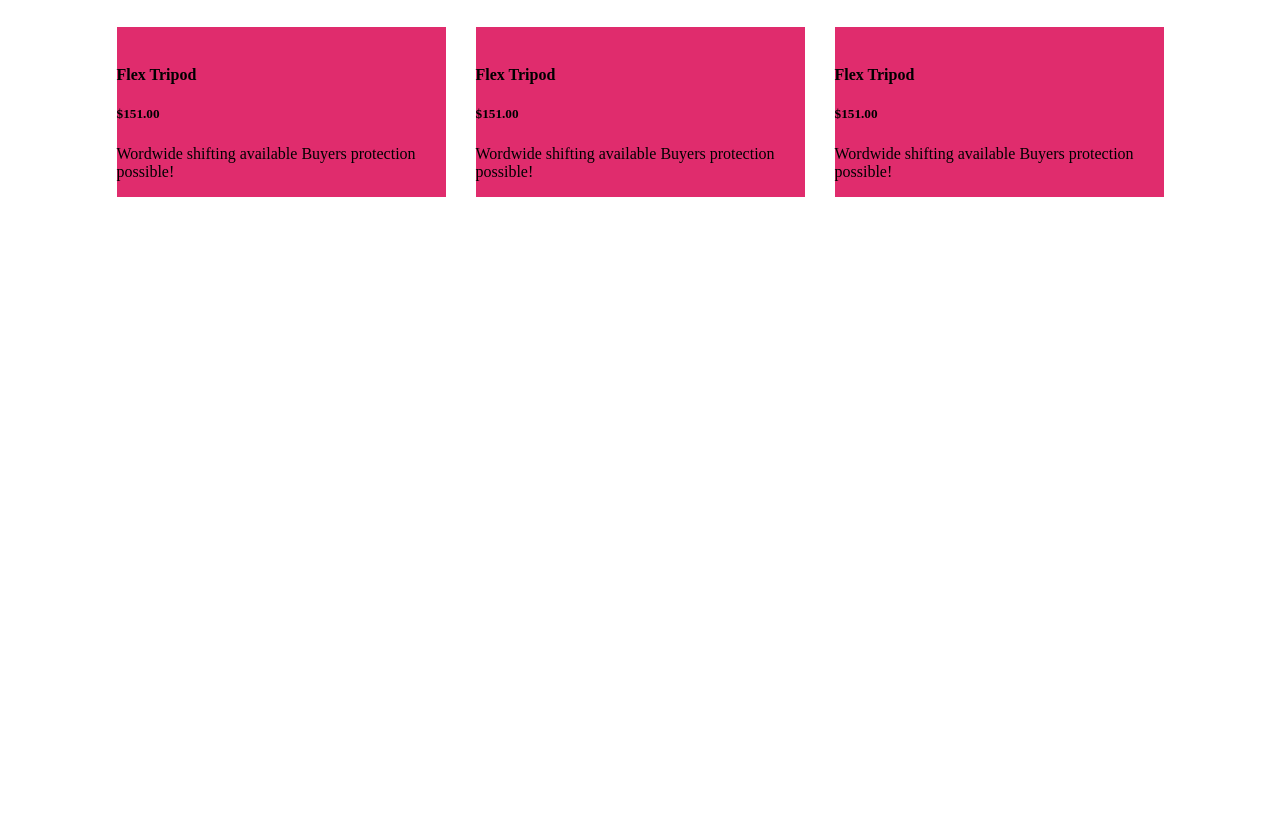
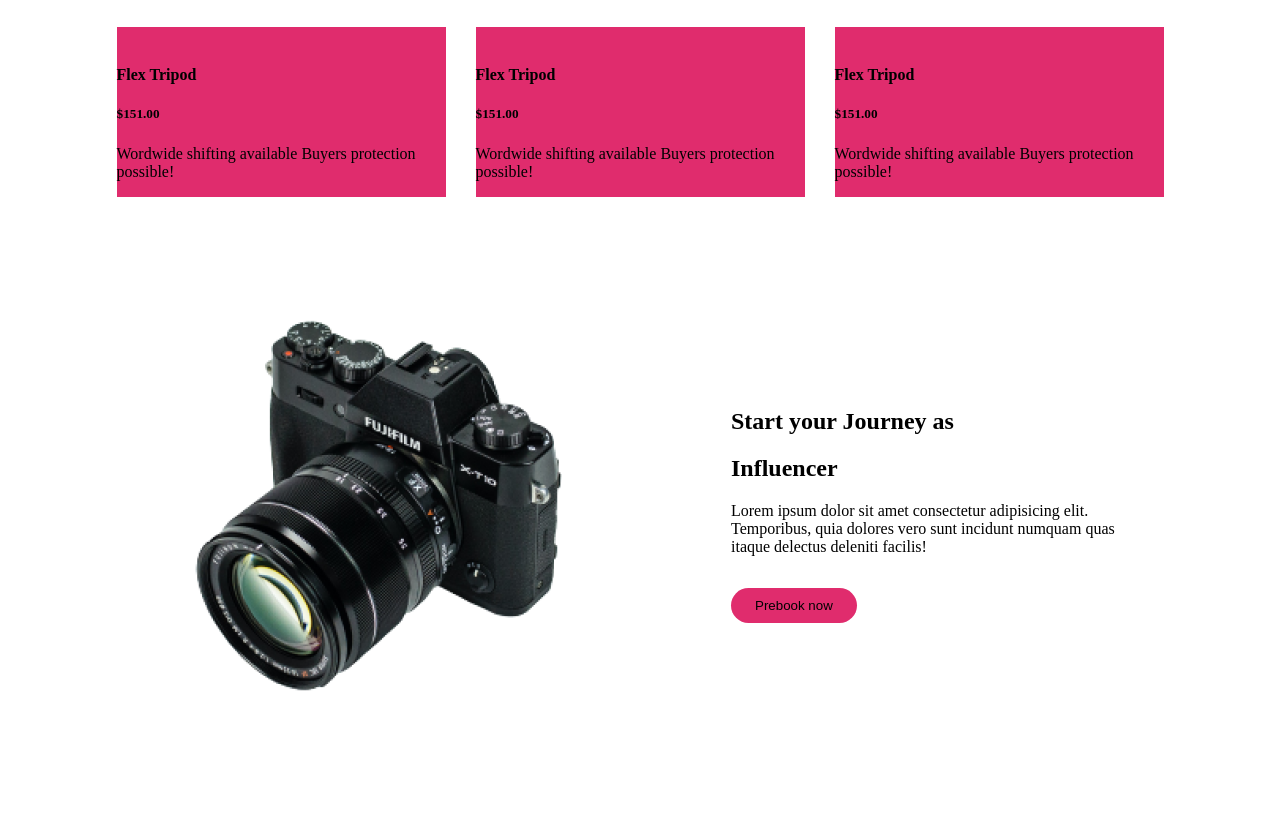
Before and after one commit to mariaisratjahan/influencer-gear, a plain HTML site: page index.html in a window 1280 px wide. Shown: the part 993-1808 px from the top of the page. Before the commit the page ends 1190 px from the top, so only its background shows below. Drawn offline with Linux system fonts and the light colour scheme.

Commit message:
featured-product html done

```diff
--- a/index.html
+++ b/index.html
@@ -29,7 +29,7 @@
     <main>
         <!---------banner section ---------------->
         <section class="banner">
-            <div class="banner-container">
+            <div class="banner-container flexible-content">
                 <div class="banner-content">
                     <h1>Start your Journey as </h1>
                     <h1>Influencer</h1>
@@ -123,6 +123,21 @@
                 </div>
             </div>
         </section>
+        <!----------- featured products --------------->
+        <section class="featured-product">
+            <div class="featured-product-container flexible-content">
+                <div>
+                    <img src="./images/main-camera.png" alt="">
+                </div>
+                <div class="featured-product-content">
+                    <h1>Start your Journey as </h1>
+                    <h1>Influencer</h1>
+                    <p>Lorem ipsum dolor sit amet consectetur adipisicing elit. Temporibus, quia dolores vero sunt incidunt numquam quas itaque delectus deleniti facilis!</p>
+                    <button>Prebook now</button>
+                </div>
+            </div>
+
+        </section>
 
 
     </main>
--- a/style.css
+++ b/style.css
@@ -10,6 +10,12 @@ button{
     border:none;
     margin-top: 16px;
 }
+.flexible-content{
+    display:flex;
+    align-items: center;
+    gap: 126px;
+}
+/* ------------header style --------------- */
 header{
     padding:0 100px;
 }
@@ -38,11 +44,7 @@ header{
 .banner{
     padding:50px 120px;
 }
-.banner-container{
-    display:flex;
-    align-items: center;
-    gap: 126px;
-}
+
 .banner-content{
     /* padding-right: 133px; */
     font-family: Poppins;
@@ -68,7 +70,7 @@ header{
     letter-spacing: 0px;
     text-align: left;
 }
-/* --------popular collection style -------- */
+/* --------popular-collection-style -------- */
 .popular-collection-container h2{
     text-align: center;
 }
@@ -82,3 +84,10 @@ header{
     grid-gap: 30px;
     justify-content: center;
 }
+/* ---------- featured-product-style --------- */
+
+.featured-product-container{
+    padding:100px 165px;
+}
+
+/* ------footer-style ---------- */
```
